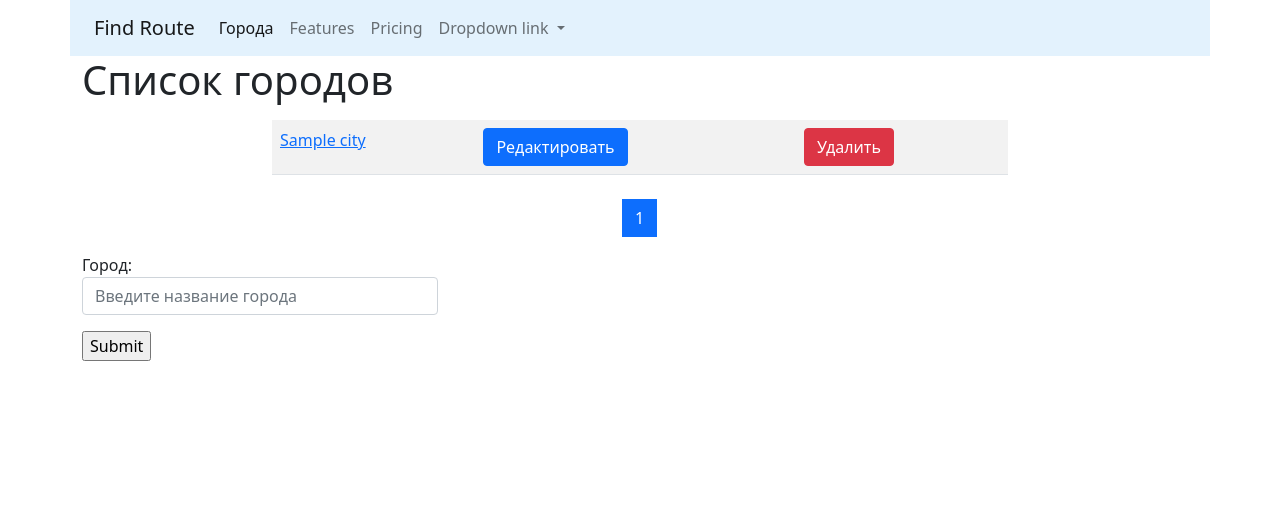
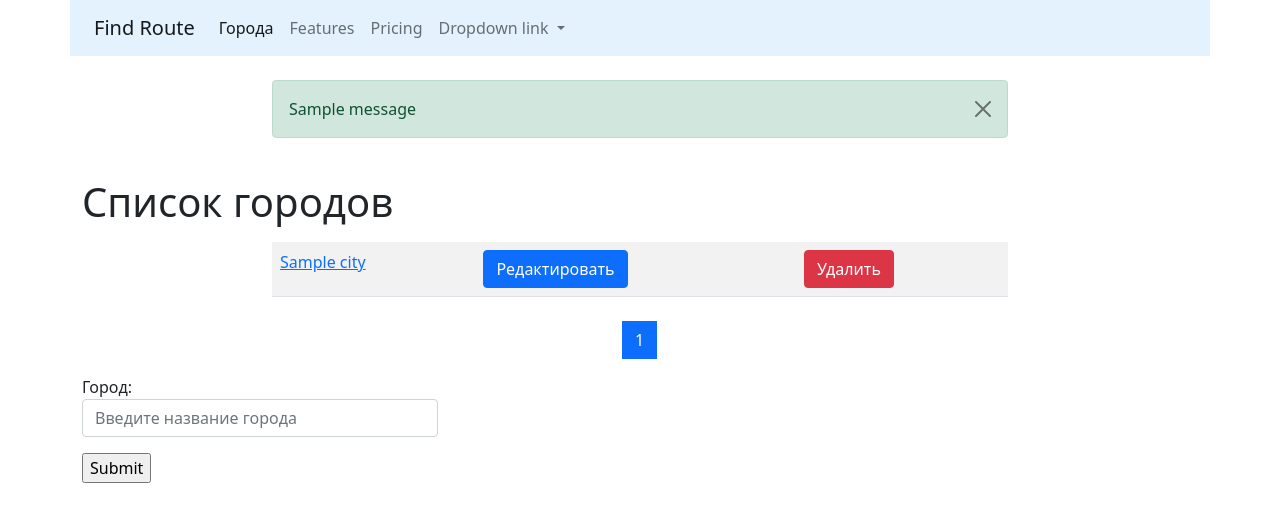
Before and after one commit to dveit/find_route, a Django app: page /cities/ in a window 1280 px wide. Shown: the top 522 px of the page. Run offline with Django 3.2, Linux system fonts and the light colour scheme; tables that the repository leaves empty hold one stand-in row (values such as "Sample post"); one stand-in notice (Sample message) is shown.

Commit message:
added buttons and alerts

```diff
--- a/cities/templates/cities/home.html
+++ b/cities/templates/cities/home.html
@@ -54,7 +54,7 @@
 
 <div class="row">
     <div class="col-md-4">
-        <form action="" method="post"> {% csrf_token %}
+        <form action="{% url 'cities:create' %}" method="post"> {% csrf_token %}
             {{ form.as_p }}
             <input type="submit" value="Submit">
         </form>
--- a/cities/views.py
+++ b/cities/views.py
@@ -7,6 +7,8 @@ from django.views.generic.list import ListView
 from django.views.generic.edit import CreateView, UpdateView, DeleteView
 from django.urls import reverse_lazy
 from django.core.paginator import Paginator
+from django.contrib import messages
+from django.contrib.messages.views import SuccessMessageMixin
 
 # Create your views here.
 
@@ -37,18 +39,20 @@ class CityDetailView(DetailView):
     template_name = 'cities/detail.html'
 
 
-class CityCreateView(CreateView):
+class CityCreateView(SuccessMessageMixin, CreateView):
     model = City
     form_class = CityForm
     template_name = 'cities/create.html'
     success_url = reverse_lazy('cities:home')
+    success_message = "Город успешно создан"
 
 
-class CityUpdateView(UpdateView):
+class CityUpdateView(SuccessMessageMixin, UpdateView):
     model = City
     form_class = CityForm
     template_name = 'cities/update.html'
     success_url = reverse_lazy('cities:home')
+    success_message = "Город успешно отредактирован"
 
 
 class CityDeleteView(DeleteView):
@@ -57,6 +61,7 @@ class CityDeleteView(DeleteView):
     success_url = reverse_lazy('cities:home')
 
     def get(self, request, *args, **kwargs):
+        messages.success(request, "Город успешно удален")
         return self.post(request, *args, **kwargs)
 
 class CityListView(ListView):
--- a/templates/base.html
+++ b/templates/base.html
@@ -43,11 +43,45 @@
             </ul>
           </div>
         </div>
-      </nav>
+    </nav>
+
+    <div class="container">
+      <div class="row">
+        <div class="col-md-8 mx-auto my-4">
+          {% if messages %}
+            {% for message in messages %}
+              {% if message.level == DEFAULT_MESSAGE_LEVELS.ERROR %}
+                <div class="alert alert-danger alert-dismissible fade show" role="alert">
+                  {{ message }}
+                  <button type="button" class="btn-close" data-bs-dismiss="alert" aria-label="Close"></button>
+                </div>
+              {% else %}
+                <div class="alert alert-success alert-dismissible fade show" role="alert">
+                  {{ message }}
+                  <button type="button" class="btn-close" data-bs-dismiss="alert" aria-label="Close"></button>
+                </div>
+              {% endif %}
+            {% endfor %}
+          {% endif %}
+        </div>
+      </div>
+    </div>
 
     <div class="container">
         {% block content %}
         {% endblock %}
     </div>
+
+    <!-- Optional JavaScript; choose one of the two! -->
+
+    <!-- Option 1: Bootstrap Bundle with Popper -->
+    <script src="https://cdn.jsdelivr.net/npm/bootstrap@5.1.3/dist/js/bootstrap.bundle.min.js" integrity="sha384-ka7Sk0Gln4gmtz2MlQnikT1wXgYsOg+OMhuP+IlRH9sENBO0LRn5q+8nbTov4+1p" crossorigin="anonymous"></script>
+
+    <!-- Option 2: Separate Popper and Bootstrap JS -->
+    <!--
+    <script src="https://cdn.jsdelivr.net/npm/@popperjs/core@2.10.2/dist/umd/popper.min.js" integrity="sha384-7+zCNj/IqJ95wo16oMtfsKbZ9ccEh31eOz1HGyDuCQ6wgnyJNSYdrPa03rtR1zdB" crossorigin="anonymous"></script>
+    <script src="https://cdn.jsdelivr.net/npm/bootstrap@5.1.3/dist/js/bootstrap.min.js" integrity="sha384-QJHtvGhmr9XOIpI6YVutG+2QOK9T+ZnN4kzFN1RtK3zEFEIsxhlmWl5/YESvpZ13" crossorigin="anonymous"></script>
+    -->
+
   </body>
 </html>
```
